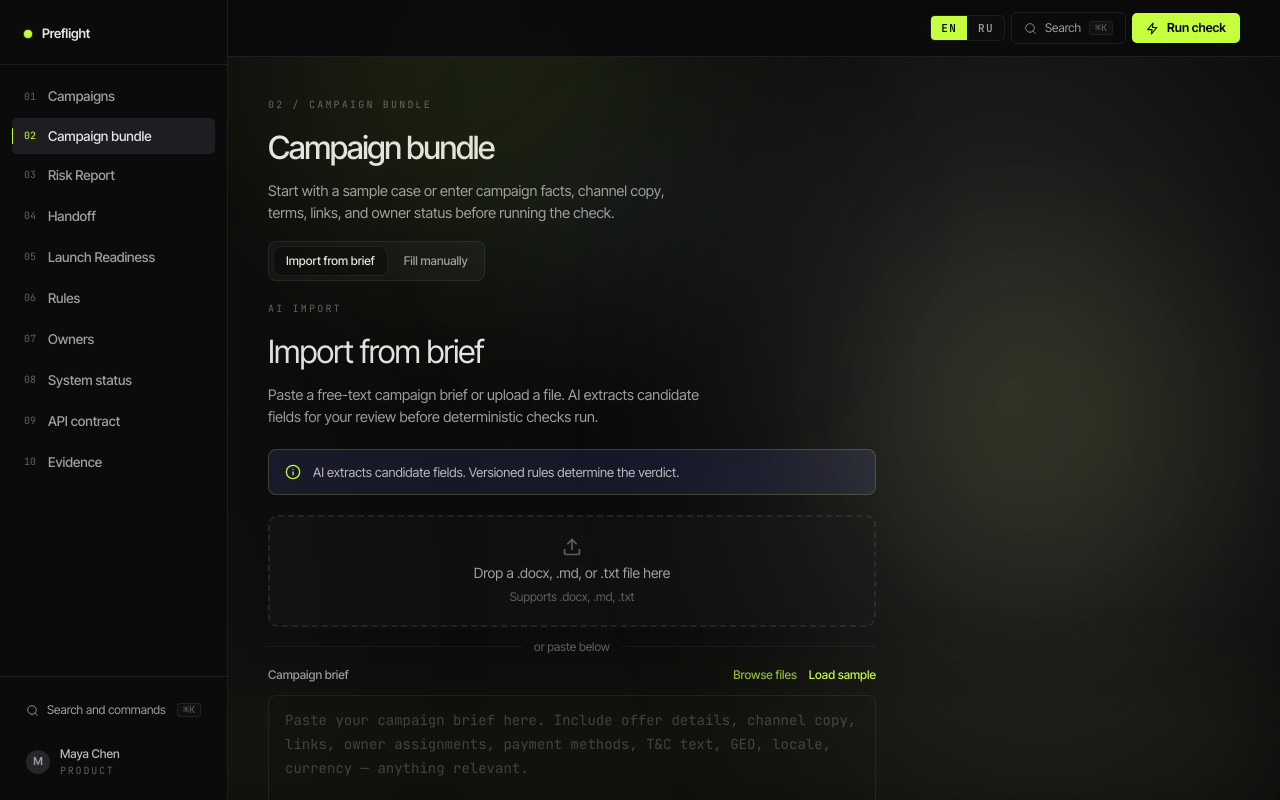
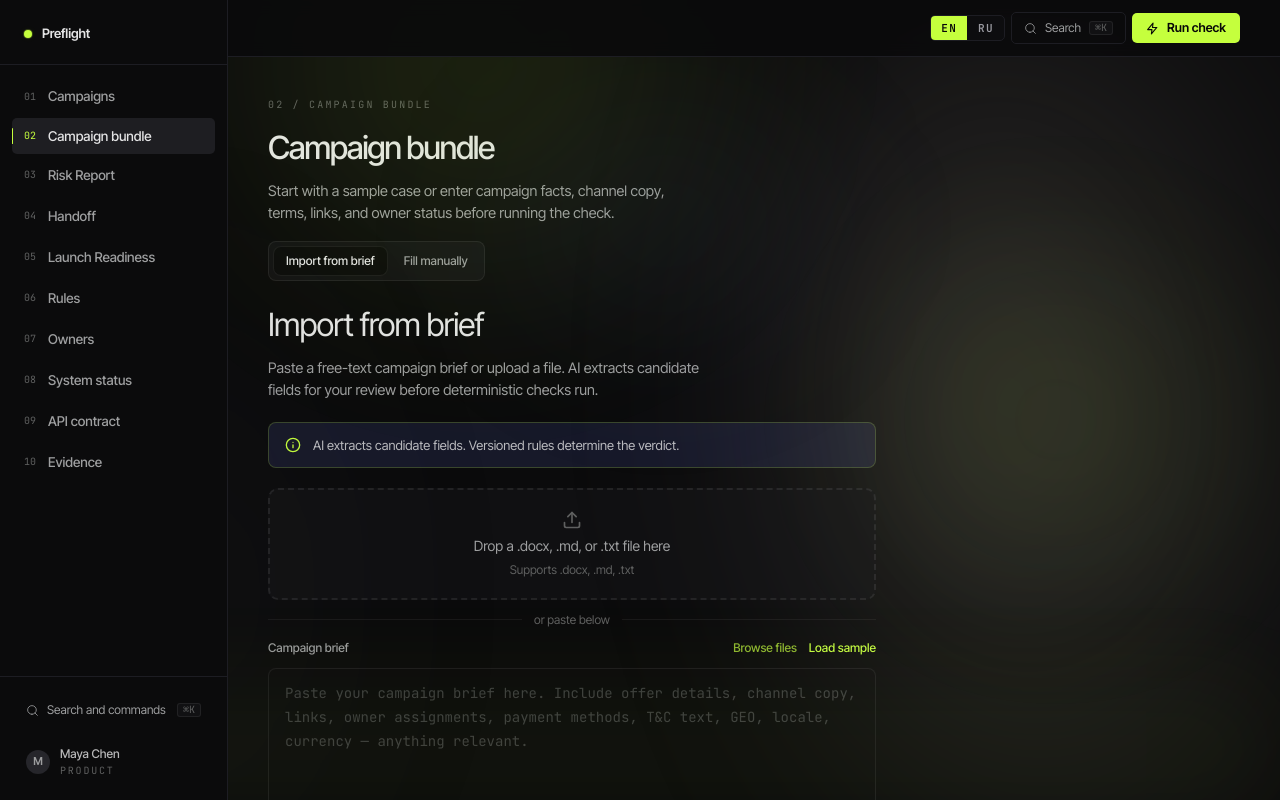
Before and after one commit to UlaYuga/promo-preflight, a Next.js app: page /app/intake in a window 1280 px wide. Shown: the top 800 px of the page. Built offline with nearby package versions, Linux system fonts and the light colour scheme.

Commit message:
chore(brief-import): remove AI Import eyebrow label

```diff
--- a/components/brief-import-panel.tsx
+++ b/components/brief-import-panel.tsx
@@ -190,10 +190,7 @@ export function BriefImportPanel({ onConfirm, onCancel }: Props) {
     <div className="space-y-5">
       {/* Heading */}
       <div>
-        <p className="font-mono text-[10px] uppercase tracking-[0.22em] text-muted">
-          {t("briefImport.eyebrow" as TranslationKey)}
-        </p>
-        <h2 className="mt-3 text-[32px] tracking-tighter2 text-foreground">
+        <h2 className="text-[32px] tracking-tighter2 text-foreground">
           {t("briefImport.title" as TranslationKey)}
         </h2>
         <p className="mt-2 max-w-[52ch] text-[14.5px] leading-[1.55] text-subtle">
```
